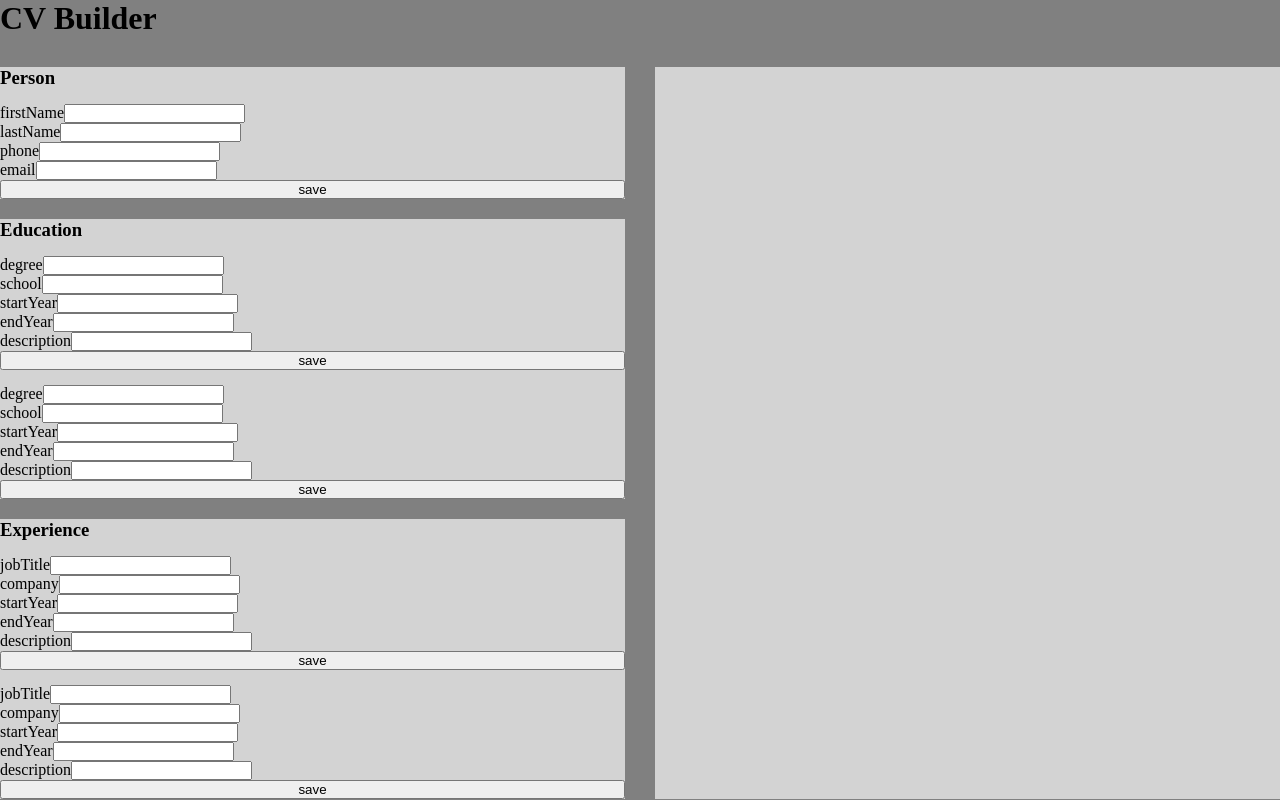
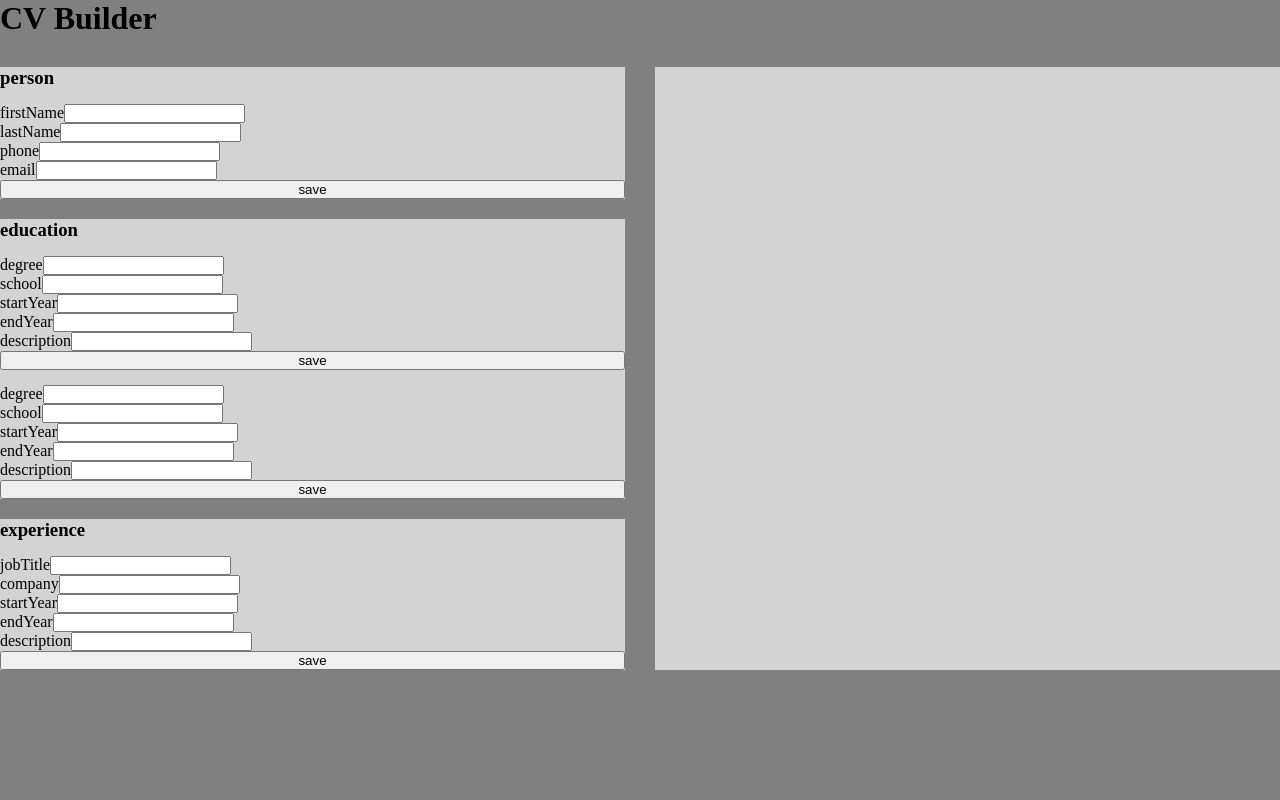
Before and after one commit to strallia/cv-app, a React (Vite) app: page / in a window 1280 px wide. Built offline with nearby package versions, Linux system fonts and the light colour scheme.

Commit message:
refactor: Split data structure into three parts based on cv sections

```diff
--- a/src/components/App.jsx
+++ b/src/components/App.jsx
@@ -1,41 +1,38 @@
-import { Section } from "./Section";
-import { data } from "../data";
 import "../styles/App.css";
 import { useState } from "react";
+import { PreviewSection } from "./PreviewSection";
+import { person, education, experience } from "../data";
+import { EditSection } from "./EditSection";
 
 function App() {
-  const [personData, setPersonData] = useState(data.person);
-  const [educationData, setEducationData] = useState(data.education);
-  const [experienceData, setExperienceData] = useState(data.experience);
+  const [personData, setPersonData] = useState(person);
+  const [educationData, setEducationData] = useState(education);
+  const [experienceData, setExperienceData] = useState(experience);
 
-  const sectionTitles = Object.keys(data).map((title) => {
-    return `${title.charAt(0).toUpperCase()}${title.slice(1)}`;
-  });
+  const sectionTitles = ["person", "education", "experience"];
 
-  function handlePersonDataChange(id, key, newValue) {
-    const updatedPersonData = [{ ...personData[id], [key]: newValue }];
+  function handlePersonDataChange(_, key, newValue) {
+    const updatedPersonData = [{ ...personData[0], [key]: newValue }];
     setPersonData(updatedPersonData);
-    console.log(updatedPersonData);
   }
 
-  function handleEducationDataChange(id, key, newValue) {
-    const educationDataCopy = educationData;
+  function handleEducationDataChange(entryID, key, newValue) {
+    const educationDataCopy = [...educationData];
     const updatedEducationData = educationDataCopy.map((obj) => {
-      if (obj.id === id) obj[key] = newValue;
+      if (obj.id === entryID) obj[key] = newValue;
       return obj;
     });
+    console.log(educationDataCopy[0].id);
     setEducationData(updatedEducationData);
-    console.log(updatedEducationData);
   }
 
-  function handleExperienceDataChange(id, key, newValue) {
-    const experienceDataCopy = experienceData;
+  function handleExperienceDataChange(entryID, key, newValue) {
+    const experienceDataCopy = [...experienceData];
     const updatedExperienceData = experienceDataCopy.map((obj) => {
-      if (obj.id === id) obj[key] = newValue;
+      if (obj.id === entryID) obj[key] = newValue;
       return obj;
     });
     setExperienceData(updatedExperienceData);
-    console.log(updatedExperienceData);
   }
 
   return (
@@ -43,20 +40,25 @@ function App() {
       <h1 className="header__title">CV Builder</h1>
       <div className="edit-screen">
         {sectionTitles.map((title) => {
-          const formsList = data[title.toLowerCase()];
+          let sectionData;
+          let handleInputChange;
 
-          let handleInputChange =
-            title.toLowerCase() === "person"
-              ? handlePersonDataChange
-              : title.toLowerCase() === "education"
-              ? handleEducationDataChange
-              : handleExperienceDataChange;
+          if (title === "person") {
+            sectionData = personData;
+            handleInputChange = handlePersonDataChange;
+          } else if (title === "education") {
+            sectionData = educationData;
+            handleInputChange = handleEducationDataChange;
+          } else if (title === "experience") {
+            sectionData = experienceData;
+            handleInputChange = handleExperienceDataChange;
+          }
 
           return (
-            <Section
+            <EditSection
               key={title}
               title={title}
-              list={formsList}
+              sectionData={sectionData}
               handleInputChange={handleInputChange}
             />
           );
@@ -70,8 +72,8 @@ function App() {
           <p>{personData[0].phone}</p>
           <p>{personData[0].email}</p>
         </header>
-        <Section title="education" list={educationData} isForPreview={true} />
-        <Section title="experience" list={experienceData} isForPreview={true} />
+        <PreviewSection title="education" sectionData={educationData} />
+        <PreviewSection title="experience" sectionData={experienceData} />
       </div>
     </>
   );
--- /dev/null
+++ b/src/components/EditSection.jsx
@@ -0,0 +1,20 @@
+import { Form } from "./Form";
+
+function EditSection({ title, sectionData, handleInputChange }) {
+  return (
+    <section className="edit-section">
+      <h3>{title}</h3>
+      {sectionData.map((entry, index) => {
+        return (
+          <Form
+            key={index}
+            entry={entry}
+            handleInputChange={handleInputChange}
+          />
+        );
+      })}
+    </section>
+  );
+}
+
+export { EditSection };
--- a/src/components/Form.jsx
+++ b/src/components/Form.jsx
@@ -1,18 +1,17 @@
 import { Button } from "./Button";
 import { Input } from "./Input";
 
-function Form({ formData, handleInputChange }) {
-  const formID = formData.id;
+function Form({ entry, handleInputChange }) {
+  const entryID = entry.id;
   return (
     <form>
-      {Object.entries(formData).map((input, index) => {
-        const [label] = input;
+      {Object.keys(entry).map((inputLabel, index) => {
         return (
           <Input
             key={index}
-            formID={formID}
-            label={label}
+            inputLabel={inputLabel}
             handleInputChange={handleInputChange}
+            entryID={entryID}
           />
         );
       })}
--- a/src/components/Input.jsx
+++ b/src/components/Input.jsx
@@ -1,20 +1,20 @@
 import { useState } from "react";
 
-function Input({ formID, label, handleInputChange }) {
+function Input({ inputLabel, handleInputChange, entryID }) {
   const [value, setValue] = useState("");
 
-  if (label === "id") return;
+  if (inputLabel === "id") return;
 
   return (
     <div>
-      <label htmlFor={label}> {label}</label>
+      <label htmlFor={inputLabel}>{inputLabel}</label>
       <input
-        id={label}
+        id={inputLabel}
         type="text"
         value={value}
         onChange={(e) => {
           setValue(e.target.value);
-          handleInputChange(formID, label, e.target.value);
+          handleInputChange(entryID, inputLabel, e.target.value);
         }}
       />
     </div>
--- /dev/null
+++ b/src/components/PreviewSection.jsx
@@ -0,0 +1,30 @@
+function PreviewSection({ title, sectionData }) {
+  const entriesConvertedToValuesArr = sectionData.map((entry) => {
+    const entryCopy = { ...entry };
+    delete entryCopy.id;
+    return Object.values(entryCopy);
+  });
+
+  // only show title if entries have data
+  let hasTitle = entriesConvertedToValuesArr.some((entry) => {
+    const entryWithoutNulls = entry.filter((value) => value);
+    return entryWithoutNulls.length > 0;
+  });
+
+  return (
+    <section className="preview-section">
+      {hasTitle && <h3>{title}</h3>}
+      {
+        // display values in section
+        entriesConvertedToValuesArr.map((entry, entryIndex) => {
+          const valuesConvertedToComponents = entry.map((value, valueIndex) => {
+            return <p key={valueIndex}>{value}</p>;
+          });
+          return <div key={entryIndex}>{valuesConvertedToComponents}</div>;
+        })
+      }
+    </section>
+  );
+}
+
+export { PreviewSection };
--- a/src/components/Section.jsx
+++ /dev/null
@@ -1,59 +0,0 @@
-import { Form } from "./Form";
-
-function displayInteractiveForms(title, list, handleInputChange) {
-  return (
-    <>
-      <h3>{title}</h3>
-      {list.map((formData, index) => {
-        return (
-          <Form
-            key={index}
-            formData={formData}
-            handleInputChange={handleInputChange}
-          />
-        );
-      })}
-    </>
-  );
-}
-
-function displayStaticContent(title, list) {
-  const arrOfAllFormValues = list.map((entry) => {
-    const values = Object.values(entry);
-
-    // remove id property
-    values.shift(0);
-
-    return values;
-  });
-
-  // only show title if entries have data
-  let hasTitle = arrOfAllFormValues.some((entry) => {
-    const entryWithoutNulls = entry.filter((value) => value);
-    return entryWithoutNulls.length > 0;
-  });
-
-  return (
-    <>
-      {hasTitle && <h3>{title}</h3>}
-      {arrOfAllFormValues.map((entry, entryIndex) => {
-        const entriesArr = entry.map((value, valueIndex) => {
-          return <p key={valueIndex}>{value}</p>;
-        });
-        return <div key={entryIndex}>{entriesArr}</div>;
-      })}
-    </>
-  );
-}
-
-function Section({ title, list, isForPreview = false, handleInputChange }) {
-  return (
-    <section className={isForPreview ? "preview-section" : "edit-section"}>
-      {isForPreview
-        ? displayStaticContent(title, list)
-        : displayInteractiveForms(title, list, handleInputChange)}
-    </section>
-  );
-}
-
-export { Section };
--- a/src/data.js
+++ b/src/data.js
@@ -1,16 +1,16 @@
-export const data = {
-  person: [
+const person = [
   {
-      id: 0,
+    id: crypto.randomUUID(),
     firstName: null,
     lastName: null,
     phone: null,
     email: null,
   },
-  ],
-  education: [
+];
+
+const education = [
   {
-      id: 0,
+    id: crypto.randomUUID(),
     degree: null,
     school: null,
     startYear: null,
@@ -18,30 +18,24 @@ export const data = {
     description: null,
   },
   {
-      id: 1,
+    id: crypto.randomUUID(),
     degree: null,
     school: null,
     startYear: null,
     endYear: null,
     description: null,
   },
-  ],
-  experience: [
+];
+
+const experience = [
   {
-      id: 0,
+    id: crypto.randomUUID(),
     jobTitle: null,
     company: null,
     startYear: null,
     endYear: null,
     description: null,
   },
-    {
-      id: 1,
-      jobTitle: null,
-      company: null,
-      startYear: null,
-      endYear: null,
-      description: null,
-    },
-  ],
-};
+];
+
+export { person, education, experience };
```
Lines whose indentation alone changed are shown as unchanged.
